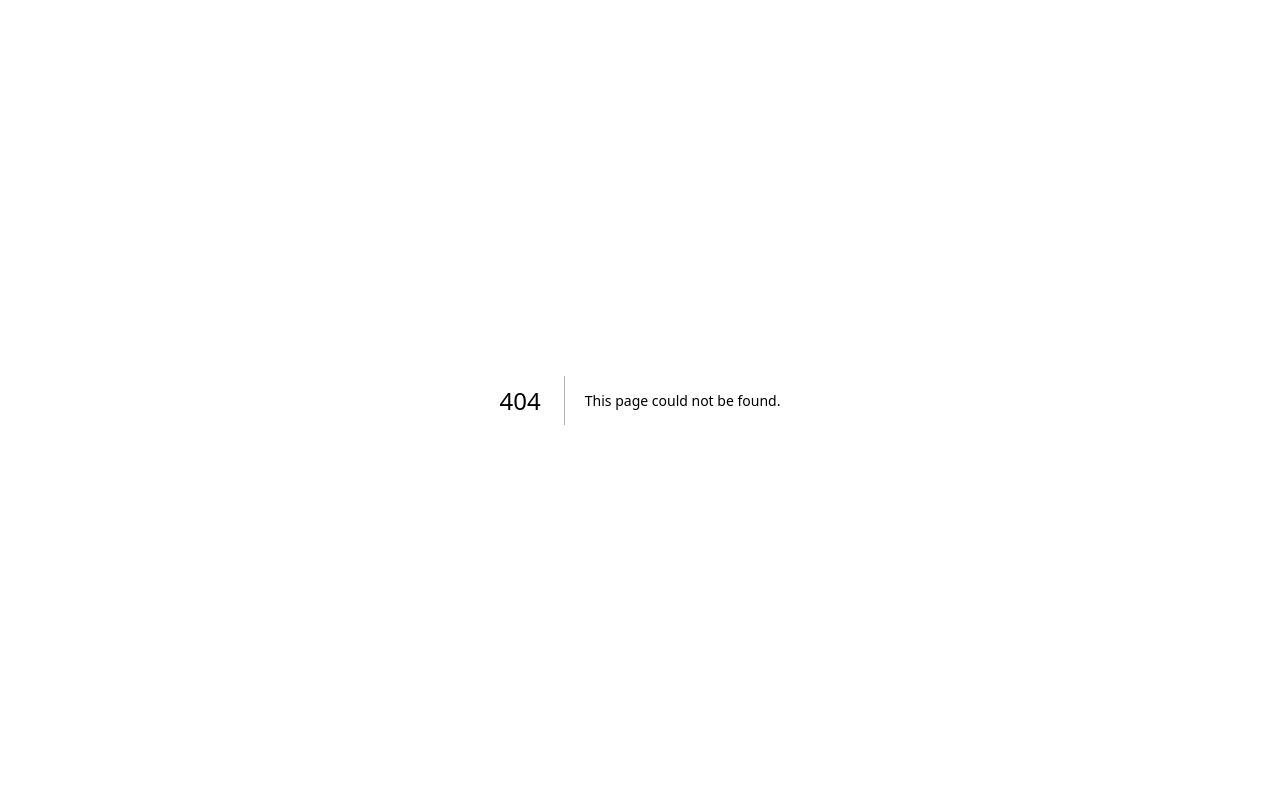
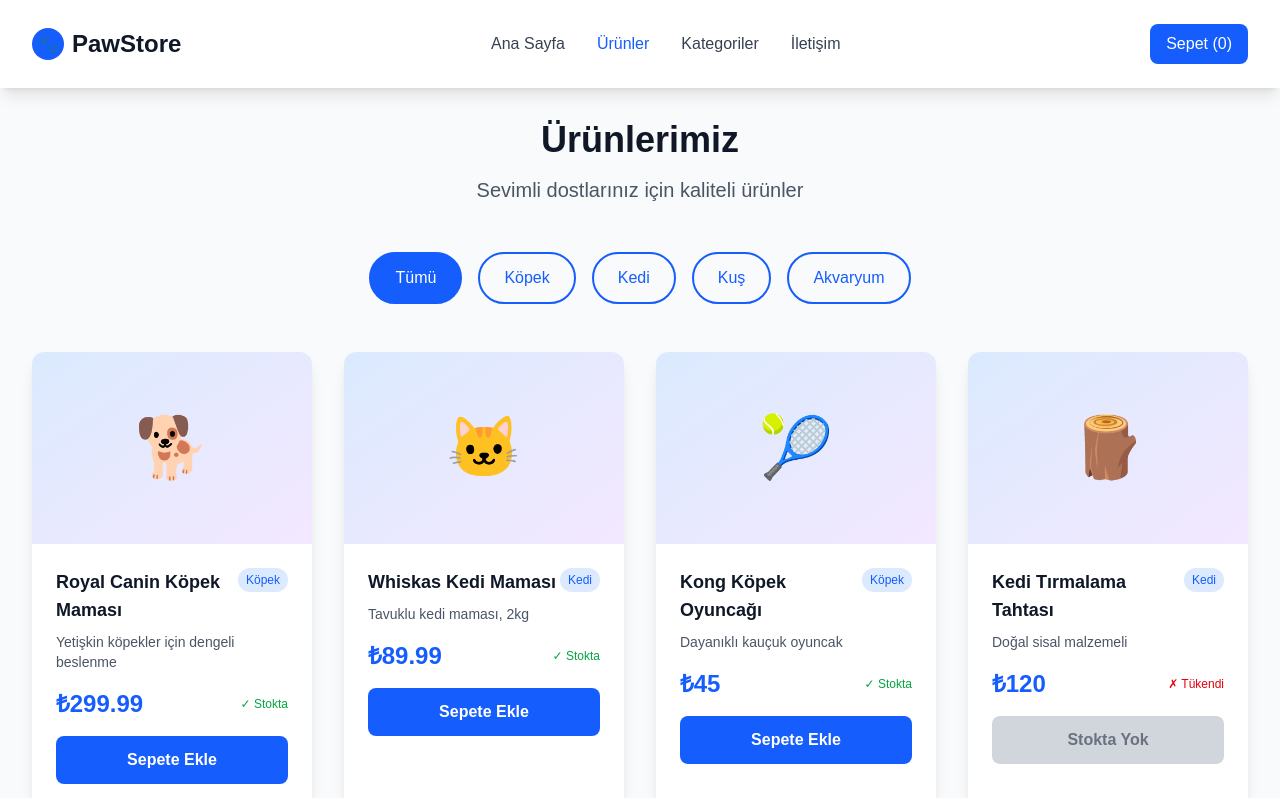
Before and after one commit to mehmetdonmezz/mehmetdonmezz, a Next.js app in the folder paw-store/: page /products in a window 1280 px wide. Before the commit this address had no page. Shown: the top 798 px of the page. Built offline with nearby package versions, Linux system fonts and the light colour scheme.

Commit message:
Add products page with category filtering and mock product data
Co-authored-by: ademdonmez9 <ademdonmez9@gmail.com>

```diff
--- a/paw-store/src/app/page.tsx
+++ b/paw-store/src/app/page.tsx
@@ -14,9 +14,9 @@ export default function Home() {
               <h1 className="text-2xl font-bold text-gray-900">PawStore</h1>
             </div>
             <nav className="hidden md:flex space-x-8">
-              <a href="#" className="text-gray-700 hover:text-blue-600 font-medium">Ana Sayfa</a>
-              <a href="#" className="text-gray-700 hover:text-blue-600 font-medium">Ürünler</a>
-              <a href="#" className="text-gray-700 hover:text-blue-600 font-medium">Kategoriler</a>
+              <a href="/" className="text-blue-600 font-medium">Ana Sayfa</a>
+              <a href="/products" className="text-gray-700 hover:text-blue-600 font-medium">Ürünler</a>
+              <a href="/products" className="text-gray-700 hover:text-blue-600 font-medium">Kategoriler</a>
               <a href="#" className="text-gray-700 hover:text-blue-600 font-medium">İletişim</a>
             </nav>
             <div className="flex items-center space-x-4">
@@ -40,12 +40,12 @@ export default function Home() {
             Hızlı teslimat ve güvenli alışveriş garantisi.
           </p>
           <div className="flex flex-col sm:flex-row gap-4 justify-center">
-            <button className="bg-blue-600 text-white px-8 py-4 rounded-lg text-lg font-semibold hover:bg-blue-700 transition-colors">
+            <a href="/products" className="bg-blue-600 text-white px-8 py-4 rounded-lg text-lg font-semibold hover:bg-blue-700 transition-colors inline-block">
               Ürünleri İncele
-            </button>
-            <button className="border-2 border-blue-600 text-blue-600 px-8 py-4 rounded-lg text-lg font-semibold hover:bg-blue-50 transition-colors">
+            </a>
+            <a href="/products" className="border-2 border-blue-600 text-blue-600 px-8 py-4 rounded-lg text-lg font-semibold hover:bg-blue-50 transition-colors inline-block">
               Kategoriler
-            </button>
+            </a>
           </div>
         </div>
       </section>
--- /dev/null
+++ b/paw-store/src/app/products/page.tsx
@@ -0,0 +1,191 @@
+'use client';
+
+import { useState } from 'react';
+
+export default function ProductsPage() {
+  const [selectedCategory, setSelectedCategory] = useState('Tümü');
+
+  // Sahte ürün verisi
+  const products = [
+    {
+      id: 1,
+      name: "Royal Canin Köpek Maması",
+      price: 299.99,
+      category: "Köpek",
+      image: "🐕",
+      description: "Yetişkin köpekler için dengeli beslenme",
+      inStock: true
+    },
+    {
+      id: 2,
+      name: "Whiskas Kedi Maması",
+      price: 89.99,
+      category: "Kedi",
+      image: "🐱",
+      description: "Tavuklu kedi maması, 2kg",
+      inStock: true
+    },
+    {
+      id: 3,
+      name: "Kong Köpek Oyuncağı",
+      price: 45.00,
+      category: "Köpek",
+      image: "🎾",
+      description: "Dayanıklı kauçuk oyuncak",
+      inStock: true
+    },
+    {
+      id: 4,
+      name: "Kedi Tırmalama Tahtası",
+      price: 120.00,
+      category: "Kedi",
+      image: "🪵",
+      description: "Doğal sisal malzemeli",
+      inStock: false
+    },
+    {
+      id: 5,
+      name: "Kuş Kafesi Premium",
+      price: 350.00,
+      category: "Kuş",
+      image: "🏠",
+      description: "Büyük boy, paslanmaz çelik",
+      inStock: true
+    },
+    {
+      id: 6,
+      name: "Akvaryum Filtresi",
+      price: 180.00,
+      category: "Akvaryum",
+      image: "🔧",
+      description: "100L kapasiteye kadar",
+      inStock: true
+    },
+    {
+      id: 7,
+      name: "Köpek Tasması Premium",
+      price: 65.00,
+      category: "Köpek",
+      image: "🦴",
+      description: "Deri tasma, ayarlanabilir",
+      inStock: true
+    },
+    {
+      id: 8,
+      name: "Kedi Kumu Kaliteli",
+      price: 25.99,
+      category: "Kedi",
+      image: "📦",
+      description: "Topaklanan, 10L",
+      inStock: true
+    }
+  ];
+
+  const categories = ["Tümü", "Köpek", "Kedi", "Kuş", "Akvaryum"];
+
+  // Filtrelenmiş ürünler
+  const filteredProducts = selectedCategory === 'Tümü'
+    ? products
+    : products.filter(product => product.category === selectedCategory);
+
+  return (
+    <div className="min-h-screen bg-gray-50">
+      {/* Header */}
+      <header className="bg-white shadow-lg">
+        <div className="max-w-7xl mx-auto px-4 sm:px-6 lg:px-8">
+          <div className="flex justify-between items-center py-6">
+            <div className="flex items-center space-x-2">
+              <div className="w-8 h-8 bg-blue-600 rounded-full flex items-center justify-center">
+                <span className="text-white font-bold text-lg">🐾</span>
+              </div>
+              <h1 className="text-2xl font-bold text-gray-900">PawStore</h1>
+            </div>
+            <nav className="hidden md:flex space-x-8">
+              <a href="/" className="text-gray-700 hover:text-blue-600 font-medium">Ana Sayfa</a>
+              <a href="/products" className="text-blue-600 font-medium">Ürünler</a>
+              <a href="#" className="text-gray-700 hover:text-blue-600 font-medium">Kategoriler</a>
+              <a href="#" className="text-gray-700 hover:text-blue-600 font-medium">İletişim</a>
+            </nav>
+            <div className="flex items-center space-x-4">
+              <button className="bg-blue-600 text-white px-4 py-2 rounded-lg hover:bg-blue-700 transition-colors">
+                Sepet (0)
+              </button>
+            </div>
+          </div>
+        </div>
+      </header>
+
+      {/* Page Content */}
+      <div className="max-w-7xl mx-auto px-4 sm:px-6 lg:px-8 py-8">
+        {/* Page Title */}
+        <div className="text-center mb-12">
+          <h2 className="text-4xl font-bold text-gray-900 mb-4">Ürünlerimiz</h2>
+          <p className="text-xl text-gray-600">Sevimli dostlarınız için kaliteli ürünler</p>
+        </div>
+
+        {/* Category Filter */}
+        <div className="flex flex-wrap justify-center gap-4 mb-12">
+          {categories.map((category) => (
+            <button
+              key={category}
+              onClick={() => setSelectedCategory(category)}
+              className={`px-6 py-3 rounded-full border-2 font-medium transition-colors ${
+                selectedCategory === category
+                  ? 'bg-blue-600 text-white border-blue-600'
+                  : 'border-blue-600 text-blue-600 hover:bg-blue-600 hover:text-white'
+              }`}
+            >
+              {category}
+            </button>
+          ))}
+        </div>
+
+        {/* Products Grid */}
+        <div className="grid grid-cols-1 md:grid-cols-2 lg:grid-cols-3 xl:grid-cols-4 gap-8">
+          {filteredProducts.map((product) => (
+            <div key={product.id} className="bg-white rounded-xl shadow-lg overflow-hidden hover:shadow-xl transition-shadow">
+              {/* Product Image */}
+              <div className="h-48 bg-gradient-to-br from-blue-100 to-purple-100 flex items-center justify-center">
+                <span className="text-6xl">{product.image}</span>
+              </div>
+
+              {/* Product Info */}
+              <div className="p-6">
+                <div className="flex justify-between items-start mb-2">
+                  <h3 className="text-lg font-semibold text-gray-900 line-clamp-2">{product.name}</h3>
+                  <span className="text-xs bg-blue-100 text-blue-600 px-2 py-1 rounded-full">
+                    {product.category}
+                  </span>
+                </div>
+
+                <p className="text-gray-600 text-sm mb-4 line-clamp-2">{product.description}</p>
+
+                <div className="flex justify-between items-center">
+                  <span className="text-2xl font-bold text-blue-600">₺{product.price}</span>
+                  <div className="flex items-center space-x-2">
+                    {product.inStock ? (
+                      <span className="text-green-600 text-xs font-medium">✓ Stokta</span>
+                    ) : (
+                      <span className="text-red-600 text-xs font-medium">✗ Tükendi</span>
+                    )}
+                  </div>
+                </div>
+
+                <button
+                  className={`w-full mt-4 py-3 rounded-lg font-semibold transition-colors ${
+                    product.inStock
+                      ? 'bg-blue-600 text-white hover:bg-blue-700'
+                      : 'bg-gray-300 text-gray-500 cursor-not-allowed'
+                  }`}
+                  disabled={!product.inStock}
+                >
+                  {product.inStock ? 'Sepete Ekle' : 'Stokta Yok'}
+                </button>
+              </div>
+            </div>
+          ))}
+        </div>
+      </div>
+    </div>
+  );
+}
```
